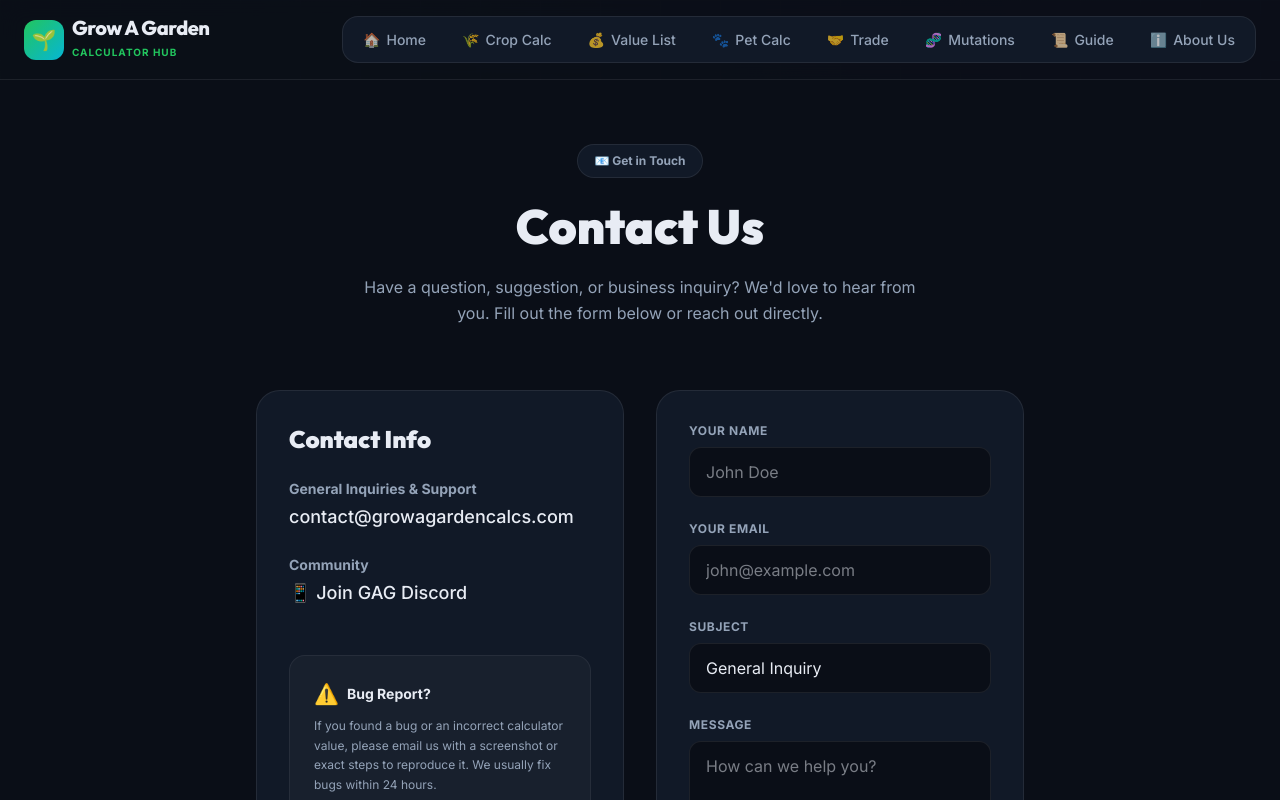
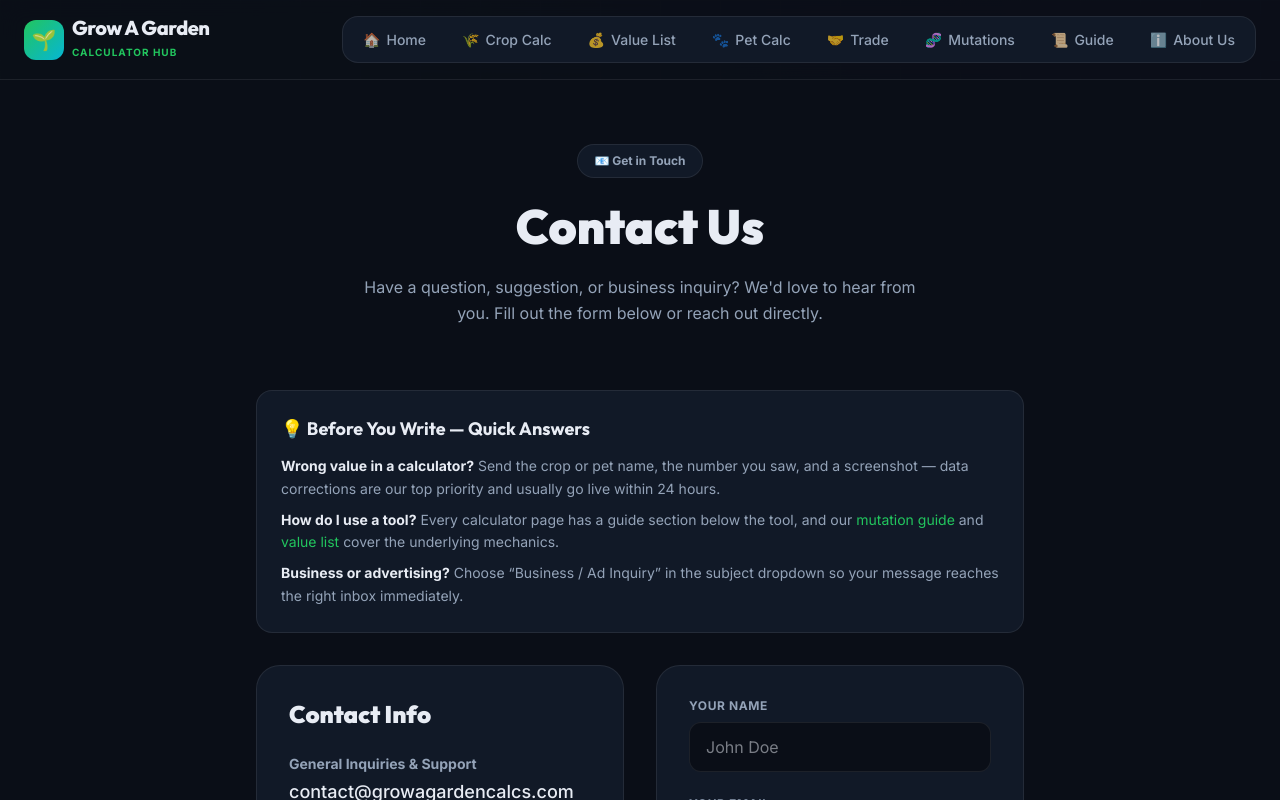
Before and after one commit to liveetcstream-beep/grow-a-garden-calculator, a Next.js app: page /contact in a window 1280 px wide. Shown: the top 800 px of the page. Built offline with nearby package versions, Linux system fonts and the light colour scheme.

Commit message:
CTR round: question-led snippet templates, fractured/guide rewrites, changelog/contact depth

```diff
--- a/src/app/contact/page.tsx
+++ b/src/app/contact/page.tsx
@@ -51,6 +51,18 @@ export default function ContactPage() {
           <p className="text-base max-w-xl mx-auto leading-relaxed" style={{ color: "var(--muted)" }}>
             Have a question, suggestion, or business inquiry? We'd love to hear from you. Fill out the form below or reach out directly.
           </p>
+        </div>
+
+        {/* Quick answers before you write */}
+        <div className="p-6 rounded-2xl border mb-8 text-left" style={{ background: "var(--surface-1)", borderColor: "var(--glass-border)" }}>
+          <h2 className="text-lg font-bold mb-3" style={{ fontFamily: "var(--font-display)", color: "var(--foreground)" }}>
+            💡 Before You Write — Quick Answers
+          </h2>
+          <ul className="text-sm leading-relaxed space-y-2" style={{ color: "var(--muted)" }}>
+            <li><strong style={{ color: "var(--foreground)" }}>Wrong value in a calculator?</strong> Send the crop or pet name, the number you saw, and a screenshot — data corrections are our top priority and usually go live within 24 hours.</li>
+            <li><strong style={{ color: "var(--foreground)" }}>How do I use a tool?</strong> Every calculator page has a guide section below the tool, and our <a href="/mutation-guide" className="text-[var(--primary)] hover:underline">mutation guide</a> and <a href="/value-list" className="text-[var(--primary)] hover:underline">value list</a> cover the underlying mechanics.</li>
+            <li><strong style={{ color: "var(--foreground)" }}>Business or advertising?</strong> Choose “Business / Ad Inquiry” in the subject dropdown so your message reaches the right inbox immediately.</li>
+          </ul>
         </div>
 
         <div className="grid md:grid-cols-2 gap-8">
```
